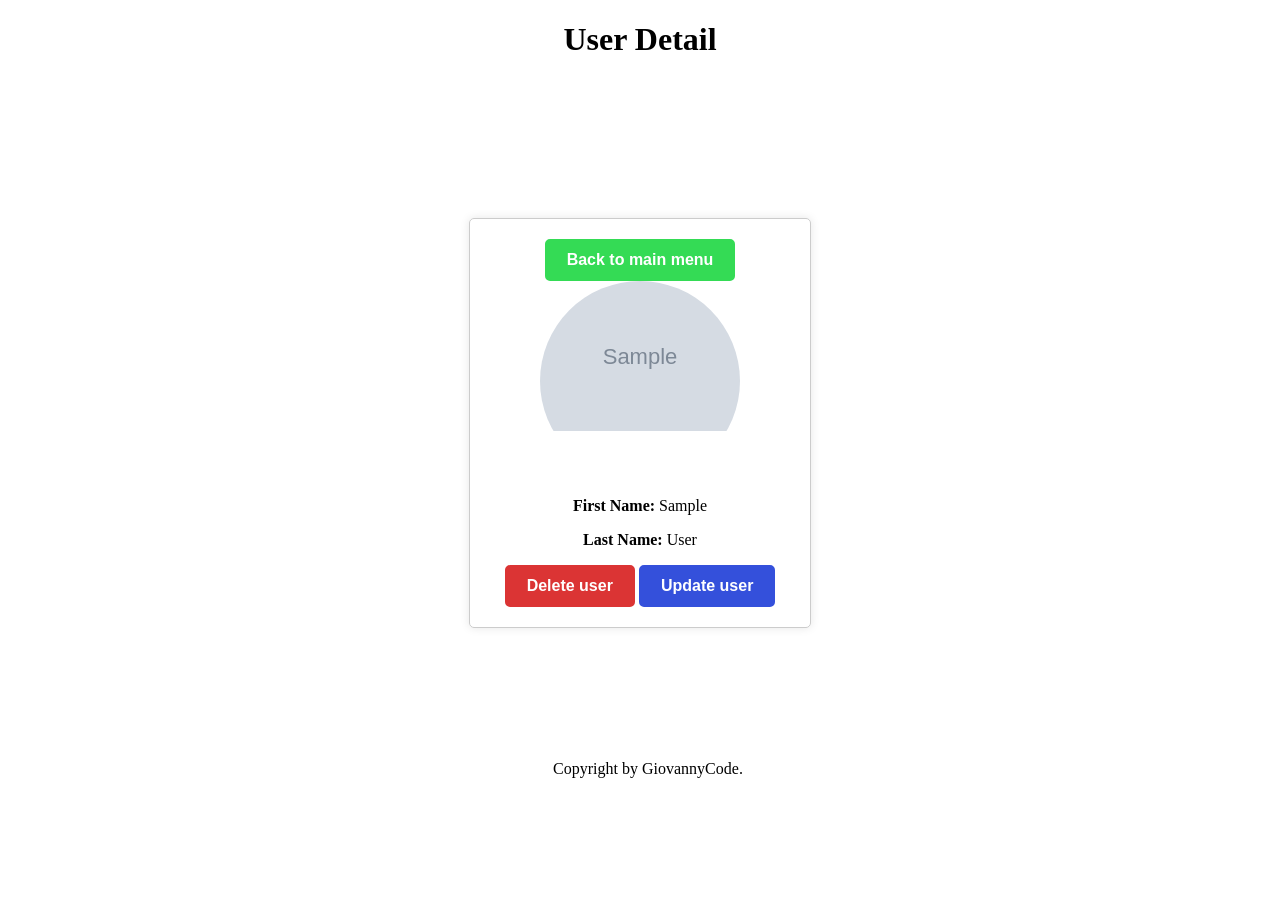
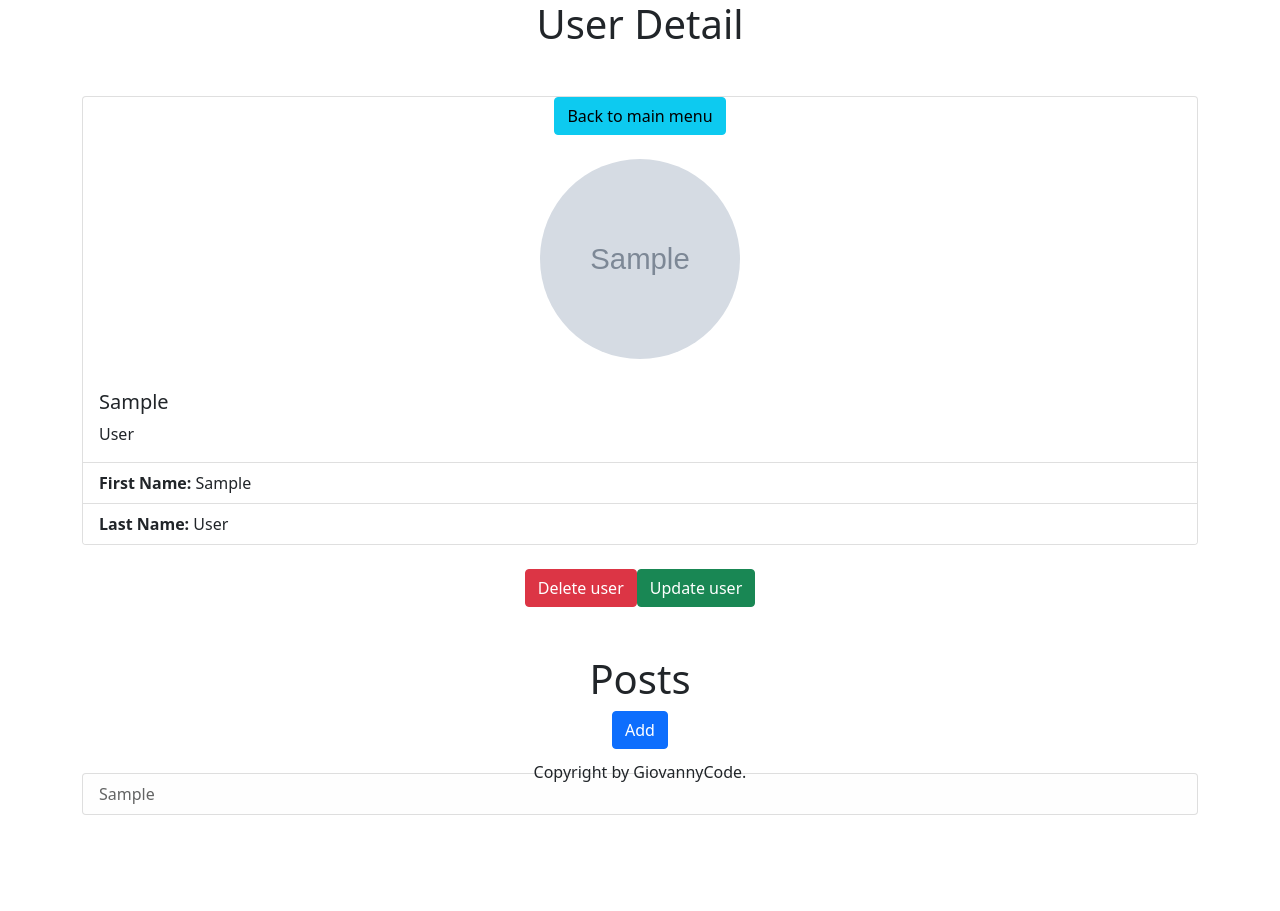
Before and after one commit to giovannyCode/23.1SQLAlchemy, a Flask app: page /showuser/1 in a window 1280 px wide. Before the commit the page ends 778 px from the top, so only its background shows below. Run offline with Flask 2, Linux system fonts and the light colour scheme; tables that the repository leaves empty hold one stand-in row (values such as "Sample post"); grey boxes marked "Sample" are stand-in pictures.

Commit message:
23.2SQLAlchemy Associations

```diff
--- a/app.py
+++ b/app.py
@@ -1,5 +1,5 @@
 from flask import Flask, request, render_template, redirect,flash, session ,json,jsonify
-from models import db, connect_db, User
+from models import db, connect_db, User, Post
 from flask_debugtoolbar import DebugToolbarExtension
 
 
@@ -11,7 +11,9 @@ app.config['SQLALCHEMY_DATABASE_URI'] = 'postgresql:///blogly'
 app.config['SQLALCHEMY_TRACK_MODIFICATIONS'] = False
 app.config['SQLALCHEMY_ECHO'] = True
 connect_db(app)
-
+""" db.drop_all()
+db.create_all()
+ """
 @app.route("/")
 def home_page():
   users =User.query.all()
@@ -66,3 +68,54 @@ def update_user_post (user_id):
   db.session.commit()
   flash(f"User {user.first_name} {user.last_name} has  been updated", 'success')
   return render_template("userdetail.html", user=user)
+
+
+@app.route("/users/<int:user_id>/posts/new",methods=["GET"])
+def show_form_to_add_a_post  (user_id):
+  userid = user_id
+  user = User.query.get_or_404(user_id)
+  user_name = f"{user.first_name} {user.last_name}"
+  return render_template("postform.html",userid=userid, user_name = user_name)
+
+@app.route("/users/<int:user_id>/posts/new",methods=["POST"])
+def add_post  (user_id):
+  tittle = request.form['tittle']
+  content = request.form['content']
+  post = Post(tittle=tittle, content=content, user_id=user_id)
+  db.session.add(post)
+  db.session.commit()
+  print(f"Post  created  with id {post.id}")
+  user = User.query.get_or_404(user_id)
+  return render_template("userdetail.html", user=user)
+
+@app.route("/posts/<int:post_id>",methods=["GET"])
+def show_post  (post_id):
+   post = Post.query.get_or_404(post_id)
+   return render_template("showpost.html", post=post)
+
+@app.route("/posts/<int:post_id>/edit",methods=["GET"])
+def show_post_edit  (post_id):
+   post = Post.query.get_or_404(post_id)
+   return render_template("postedit.html", post=post)
+
+@app.route("/posts/<int:post_id>/edit",methods=["POST"])
+def edit_post  (post_id):
+   post = Post.query.get_or_404(post_id)
+   post.tittle = request.form['tittle']
+   post.content = request.form['content']
+   db.session.add(post)
+   db.session.commit()
+   user = User.query.get_or_404(post.user_id)
+   flash(f"Post id  {post.id} has  been updated", 'success')
+   return render_template("userdetail.html", user=user)
+
+
+@app.route("/posts/<int:post_id>/delete",methods=["POST"])
+def delete_post  (post_id):
+    """Delete a Postr."""
+    post = Post.query.get_or_404(post_id)
+    user = User.query.get_or_404(post.user_id)
+    db.session.delete(post)
+    db.session.commit()
+    flash(f"Post id  {post_id} has  been deleted", 'success')
+    return render_template("userdetail.html", user=user)
--- a/static/app.css
+++ b/static/app.css
@@ -182,3 +182,13 @@ img {
   max-width: 100%;
   max-height: 100%;
 }
+
+#userImage
+{
+  width: 200px;
+  height: 200px;
+  border-radius: 50%;
+  overflow: hidden;
+  margin: 0 auto 15px;
+
+}
--- a/templates/base.html
+++ b/templates/base.html
@@ -3,6 +3,7 @@
 <head>
   <title>{% block title %}{% endblock %}</title>
   <link rel="stylesheet" href="/static/app.css">
+  <link href="https://cdn.jsdelivr.net/npm/bootstrap@5.0.2/dist/css/bootstrap.min.css" rel="stylesheet" integrity="sha384-EVSTQN3/azprG1Anm3QDgpJLIm9Nao0Yz1ztcQTwFspd3yD65VohhpuuCOmLASjC" crossorigin="anonymous">
   <script src="http://unpkg.com/jquery"></script>
 </head>
 <body>
@@ -25,6 +26,7 @@
   <script src="http://unpkg.com/jquery"></script>
   <script src="http://unpkg.com/axios/dist/axios.js"></script>
   <script type="text/javascript" src="/static/app.js"></script>
+  <script src="https://cdn.jsdelivr.net/npm/bootstrap@5.0.2/dist/js/bootstrap.bundle.min.js" integrity="sha384-MrcW6ZMFYlzcLA8Nl+NtUVF0sA7MsXsP1UyJoMp4YLEuNSfAP+JcXn/tWtIaxVXM" crossorigin="anonymous"></script>
 </body>
 
 </html>
--- a/templates/userdetail.html
+++ b/templates/userdetail.html
@@ -8,24 +8,50 @@
 
 <h1>User Detail</h1>
 
-<div class="center-user-card">
-  <div class="user-card">
-    <a href="http://127.0.0.1:3000/"><button type="button" class="back-button" id="back-button">Back to main menu</button></a>
-      <div class="user-image">
-          <!-- Placeholder image, replace with the actual image source -->
-          <img src="{{user.image}}" alt="User Image">
+<div class="container mt-5">
+  <div class="card">
+    <div class="d-flex justify-content-center">
+      <a href="http://127.0.0.1:3000/"><button type="button" class="btn btn-info" id="back-button">Back to main menu</button></a>
+  </div>
+   <br>
+      <img src="{{user.image}}" class="card-img-top img-fluid" alt="User Image" id ="userImage">
+      <div class="card-body">
+          <h5 class="card-title" id="userName">{{user.first_name}}</h5>
+          <p class="card-text" id="userLastName">{{user.last_name}}</p>
       </div>
+      <ul class="list-group list-group-flush">
+          <li class="list-group-item"><strong>First Name:</strong> <span id="firstName">{{user.first_name}}</span></li>
+          <li class="list-group-item"><strong>Last Name:</strong> <span id="lastName">{{user.last_name}}</span></li>
+      </ul>
 
-      <p><strong>First Name:</strong> {{user.first_name}}</p>
-      <p><strong>Last Name:</strong> {{user.last_name}}</p>
-
-      <button type="button" class="delete-button" id="delete-button" value="{{user.id}}">Delete user</button>
-     <a href="/update/{{user.id}}"> <button type="button" class="update-button" id="update-button">Update user</button></a>
+  </div>
+  <br>
+  <div class="d-flex justify-content-center">
+    <button type="button" class="btn btn-danger mr-2" id="delete-button" value="{{user.id}}">Delete user</button>
+  <a href="/update/{{user.id}}"  class="btn btn-success ml-2" id="update-button"> Update user</a>
+</div>
 
 
+</div>
+
+<div class="container mt-5">
+  <h1>Posts</h1>
+
+  <div class="d-flex justify-content-center">
+  <a href="/users/{{user.id}}/posts/new" class="btn btn-primary">Add</a>
   </div>
+  <br>
+    <div class="list-group">
+      {% for post in user.post %}
+    <a href="/posts/{{post.id}}" class="list-group-item list-group-item-action list-group-item-light" > {{post.tittle}} </a>
+    {% endfor %}
+
+   </div>
+
 
 </div>
+<br>
+
 
 
 
```
Also changed, not shown: models.py (+14 -5 lines), templates/postedit.html (added, +33 -0 lines), templates/postform.html (added, +31 -0 lines), templates/showpost.html (added, +35 -0 lines).
